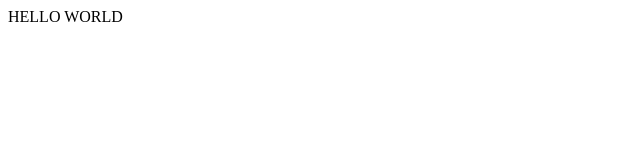
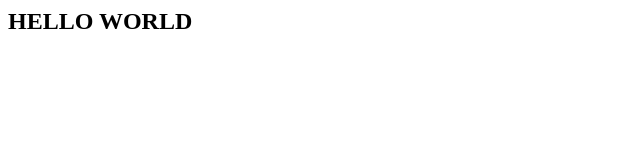
Before and after one commit to beaupd/beaupd.github.io, a plain HTML site: page index.html in a window 1280 px wide. Shown: the whole page, without its empty margins (0-640 px from the left). Drawn offline with Linux system fonts and the light colour scheme.

Commit message:
Update index.html

```diff
--- a/index.html
+++ b/index.html
@@ -3,6 +3,6 @@
   </head>
 
   <body>
-    HELLO WORLD
+    <h2>HELLO WORLD</h2>
   </body>
 </html>
```
